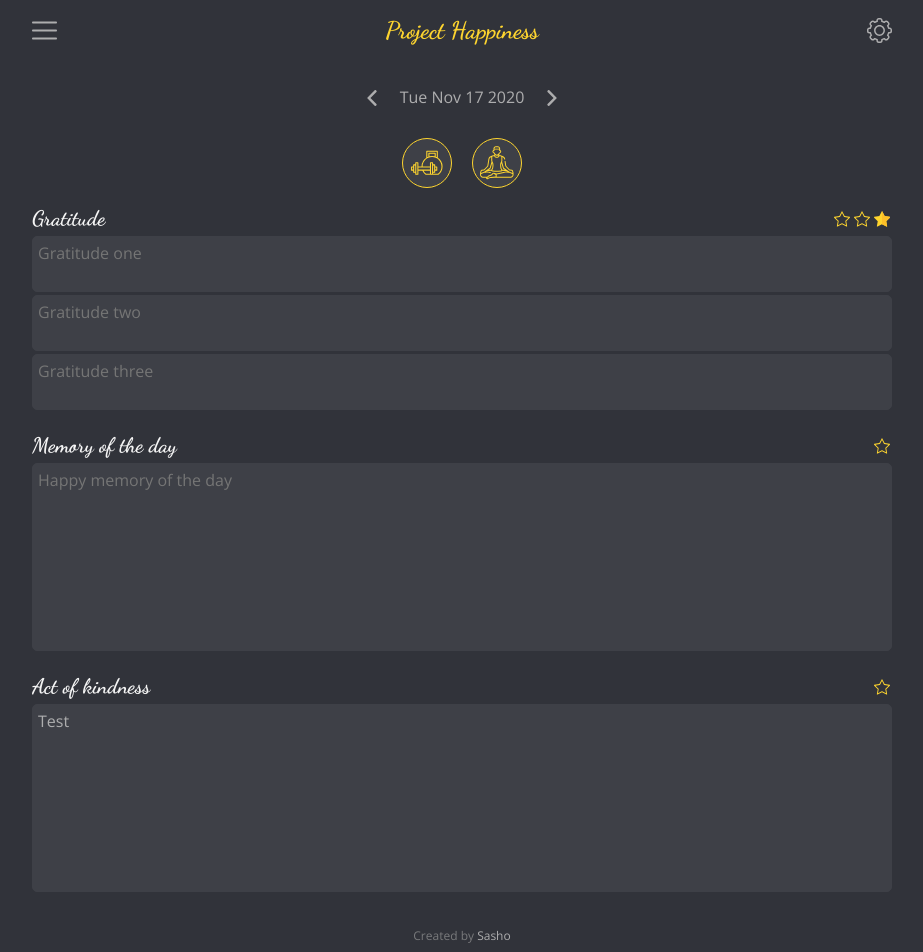
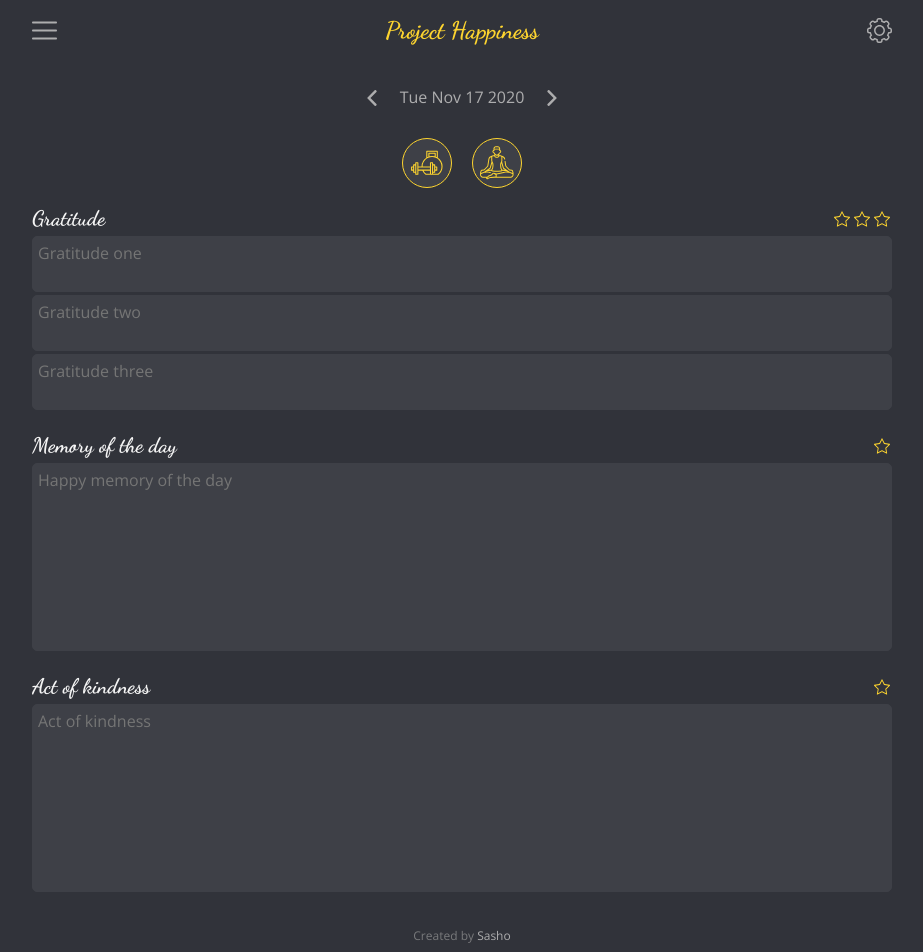
Before and after one commit to sasolini/project-happiness, a React (Create React App) app in the folder client/: page / in a window 1280 px wide. Shown: the top 952 px of the page, without its empty margins (178-1101 px from the left). Built offline with nearby package versions, Linux system fonts and the light colour scheme.

Commit message:
add star system on singleDayPage

```diff
--- a/client/src/Pages/SingleDayPage/SingleDayPage.jsx
+++ b/client/src/Pages/SingleDayPage/SingleDayPage.jsx
@@ -16,7 +16,7 @@ const SingleDayPage = () => {
     meditationIsDone: true,
     gratitude: ["", "", ""],
     memoryOfTheDay: "",
-    actOfKindness: "Test",
+    actOfKindness: "",
   };
 
   const [exerciseIsDone, setExerciseIsDone] = useState(
@@ -35,7 +35,6 @@ const SingleDayPage = () => {
     singleDayData.actOfKindness
   );
 
-  useEffect(() => {
   const getGratitudeStars = () => {
     let stars = 0;
     if (gratitude1.length) stars += 1;
@@ -43,7 +42,14 @@ const SingleDayPage = () => {
     if (gratitude3.length) stars += 1;
     return stars;
   };
-  }, [gratitude1, gratitude2, gratitude3]);
+
+  const memoryOfTheDayStar = () => {
+    return memoryOfTheDay.length > 0 ? 1 : 0;
+  };
+
+  const actOfKindnessStar = () => {
+    return actOfKindness.length > 0 ? 1 : 0;
+  };
 
   const activitiesClickHandler = (activity) => {
     if (activity === "exercise") setExerciseIsDone(!exerciseIsDone);
@@ -66,7 +72,7 @@ const SingleDayPage = () => {
       case "hmod":
         setMemoryOfTheDay(val);
         break;
-      case "ack":
+      case "aok":
         setActOfKindness(val);
         break;
       default:
@@ -95,7 +101,7 @@ const SingleDayPage = () => {
           <MeditationIcon />
         </ActivityButton>
       </section>
-      <SectionWrapper title="Gratitude" stars={[1, 3]}>
+      <SectionWrapper title="Gratitude" stars={[getGratitudeStars(), 3]}>
         <InputField
           changed={onChangeHandler}
           value={gratitude1}
@@ -118,7 +124,10 @@ const SingleDayPage = () => {
           placeholder="Gratitude three"
         />
       </SectionWrapper>
-      <SectionWrapper title="Memory of the day" stars={[0, 1]}>
+      <SectionWrapper
+        title="Memory of the day"
+        stars={[memoryOfTheDayStar(), 1]}
+      >
         <InputField
           changed={onChangeHandler}
           value={memoryOfTheDay}
@@ -128,7 +137,7 @@ const SingleDayPage = () => {
           placeholder="Happy memory of the day"
         />
       </SectionWrapper>
-      <SectionWrapper title="Act of kindness" stars={[0, 1]}>
+      <SectionWrapper title="Act of kindness" stars={[actOfKindnessStar(), 1]}>
         <InputField
           changed={onChangeHandler}
           value={actOfKindness}
```
Also changed, not shown: 1 other file (tests, documents, lock files or other folders). Lines whose indentation alone changed are shown as unchanged.
